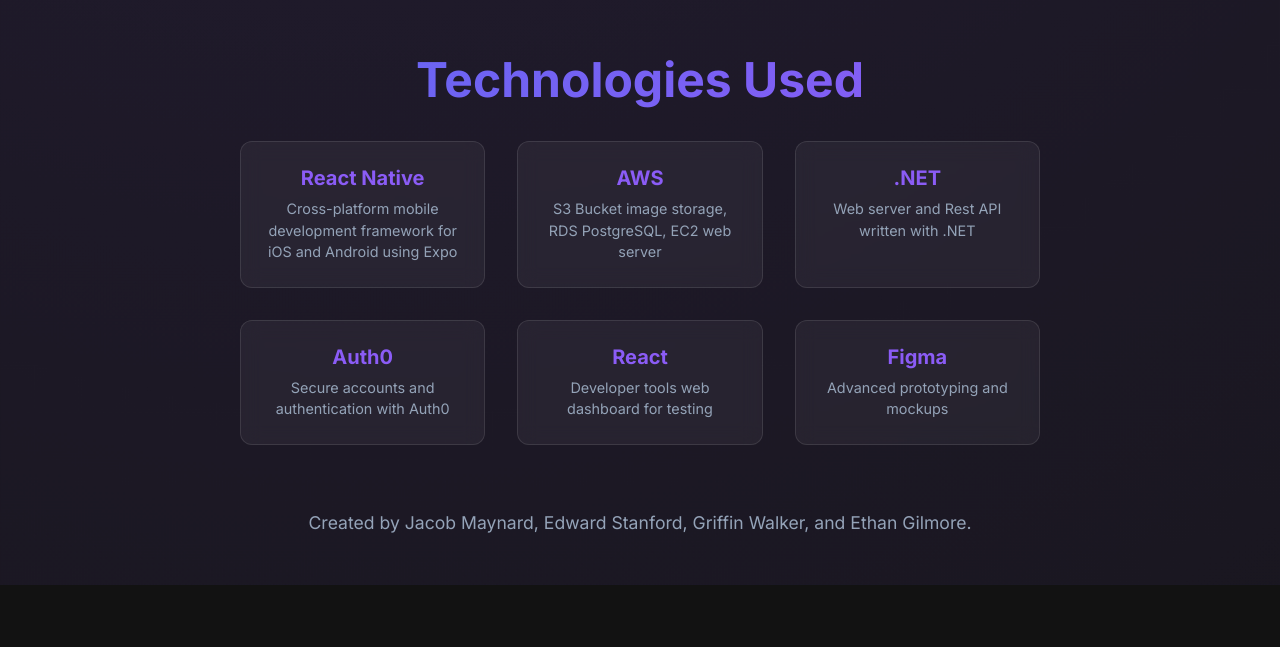
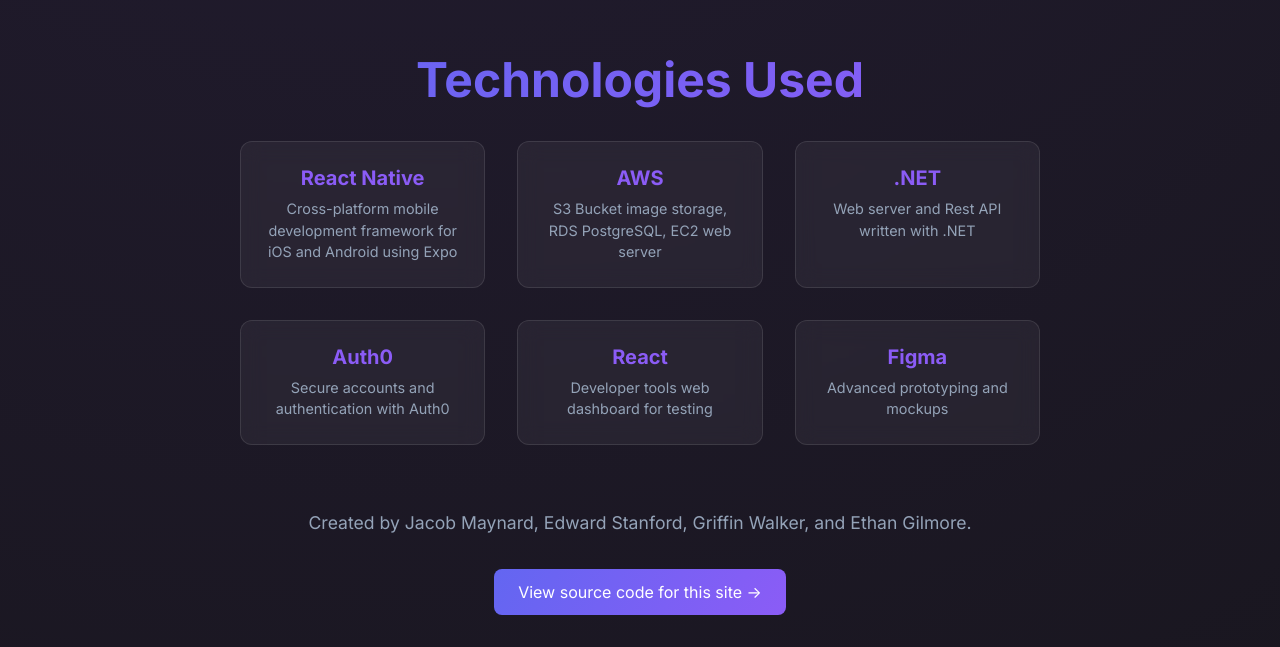
Before and after one commit to InfinityBowman/bethere-landing, a React (Vite) app: page / in a window 1280 px wide. Shown: the part 6478-7125 px from the top of the page. Before the commit the page ends 7063 px from the top, so only its background shows below. Built offline with nearby package versions, Linux system fonts and the light colour scheme; the HTML template or start-up script is replaced by a standard one.

Commit message:
Added a github link for the website

```diff
--- a/src/App.jsx
+++ b/src/App.jsx
@@ -122,6 +122,24 @@
   position: relative;
 `;
 
+const GithubButton = styled(motion.a)`
+  display: inline-block;
+  background: linear-gradient(120deg, #6366f1, #8b5cf6);
+  color: white;
+  padding: 0.8rem 1.5rem;
+  border-radius: 8px;
+  text-decoration: none;
+  font-size: 1rem;
+  margin-top: 1rem;
+  border: none;
+  cursor: pointer;
+  transition: transform 0.2s ease;
+
+  &:hover {
+    transform: translateY(-2px);
+  }
+`;
+
 const features = [
   {
     title: 'Intelligent Content Moderation',
@@ -244,6 +262,16 @@
         >
           Created by Jacob Maynard, Edward Stanford, Griffin Walker, and Ethan Gilmore.
         </Subtitle2>
+        <GithubButton
+          href="https://github.com/InfinityBowman/bethere-landing"
+          target="_blank"
+          rel="noopener noreferrer"
+          initial={{ opacity: 0 }}
+          animate={{ opacity: 1 }}
+          transition={{ delay: 1.2 }}
+        >
+          View source code for this site -&gt;
+        </GithubButton>
       </HeroContent>
     </Container>
   );
```
